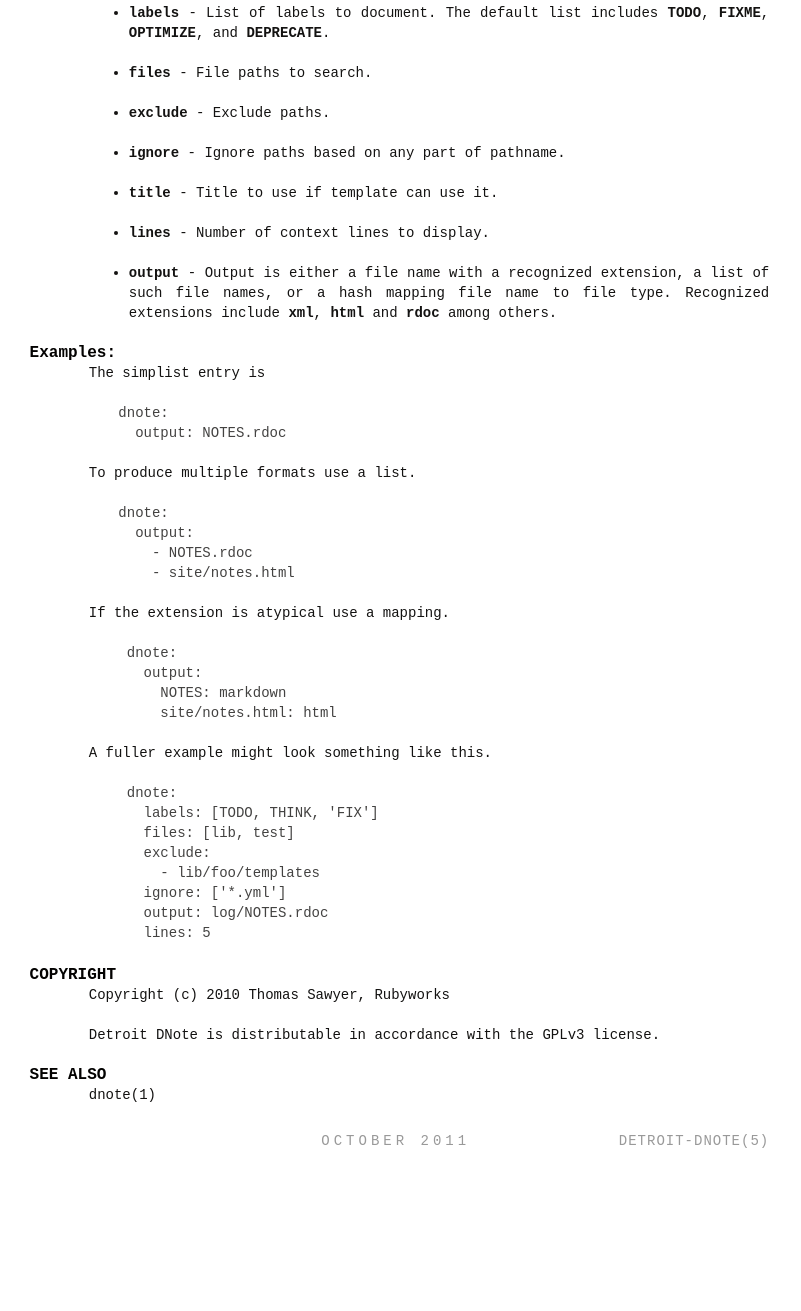
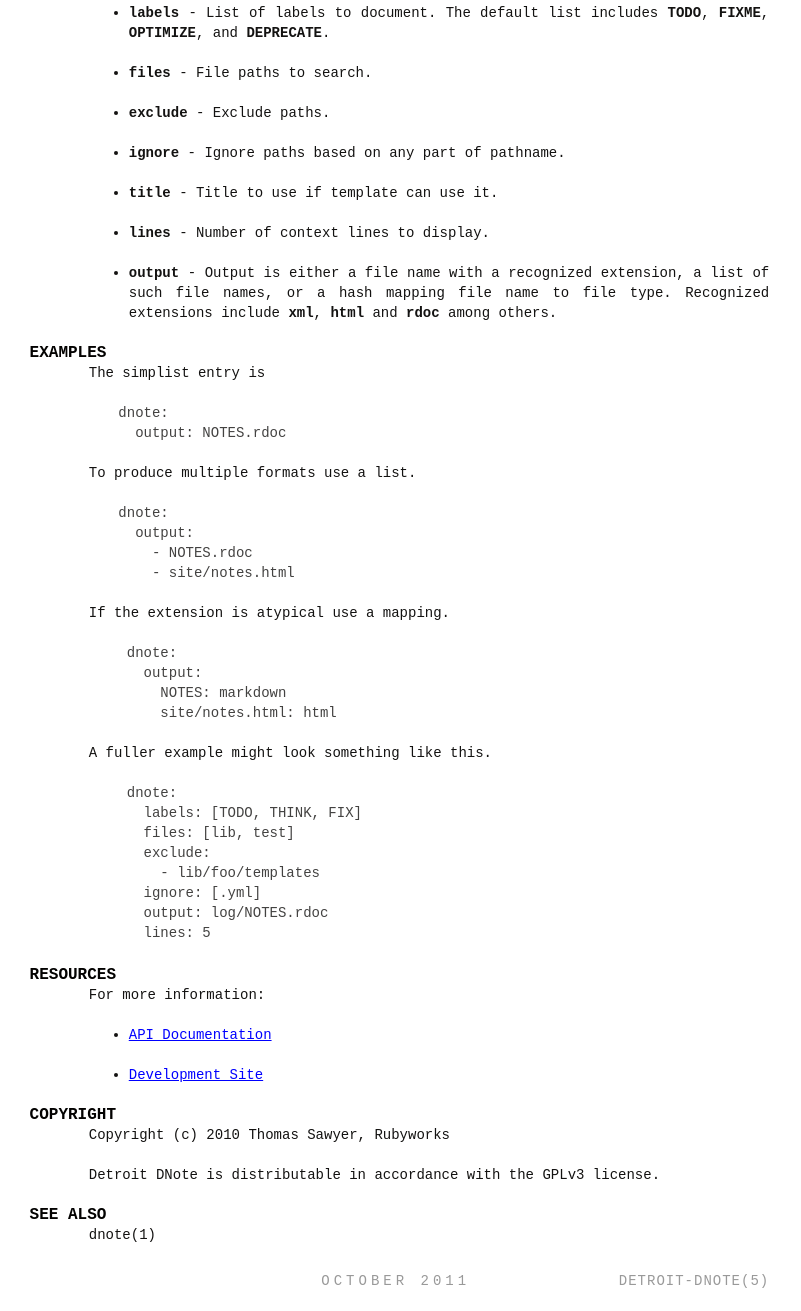
Before and after one commit to detroit/detroit-dnote, a plain HTML site: page man/detroit-dnote.5.html in a window 1280 px wide. Shown: the part 263-1574 px from the top of the page, without its empty margins (0-801 px from the left). Before the commit the page ends 1434 px from the top, so only its background shows below. Drawn offline with Linux system fonts and the light colour scheme.

Commit message:
Add resources to man-page.

```diff
--- a/man/detroit-dnote.5.html
+++ b/man/detroit-dnote.5.html
@@ -56,7 +56,8 @@
     <a href="#NAME">NAME</a>
     <a href="#DESCRIPTION">DESCRIPTION</a>
     <a href="#OPTIONS">OPTIONS</a>
-    <a href="#Examples-">Examples:</a>
+    <a href="#EXAMPLES">EXAMPLES</a>
+    <a href="#RESOURCES">RESOURCES</a>
     <a href="#COPYRIGHT">COPYRIGHT</a>
     <a href="#SEE-ALSO">SEE ALSO</a>
     </div>
@@ -75,8 +76,8 @@
 <h2 id="DESCRIPTION">DESCRIPTION</h2>
 
 <p>The DNote plug-in for Detroit utilize the DNote command line tool
-to extract notes for source code and construct nicely formated
-documentation for them.</p>
+to extract notes from source code and construct nicely formated
+documentation out of it.</p>
 
 <h2 id="OPTIONS">OPTIONS</h2>
 
@@ -97,7 +98,7 @@
 </ul>
 
 
-<h2 id="Examples-">Examples:</h2>
+<h2 id="EXAMPLES">EXAMPLES</h2>
 
 <p>The simplist entry is</p>
 
@@ -124,14 +125,24 @@
 <p>A fuller example might look something like this.</p>
 
 <pre><code> dnote:
-   labels: [TODO, THINK, 'FIX']
+   labels: [TODO, THINK, FIX]
    files: [lib, test]
    exclude:
      - lib/foo/templates
-   ignore: ['*.yml']
+   ignore: [.yml]
    output: log/NOTES.rdoc
    lines: 5
 </code></pre>
+
+<h2 id="RESOURCES">RESOURCES</h2>
+
+<p>For more information:</p>
+
+<ul>
+<li><p><a href="http://rubydoc.info/gems/detroit-dnote">API Documentation</a></p></li>
+<li><p><a href="http://github.com/detroit/detroit-dnote">Development Site</a></p></li>
+</ul>
+
 
 <h2 id="COPYRIGHT">COPYRIGHT</h2>
 
```
Also changed, not shown: 2 other files.
